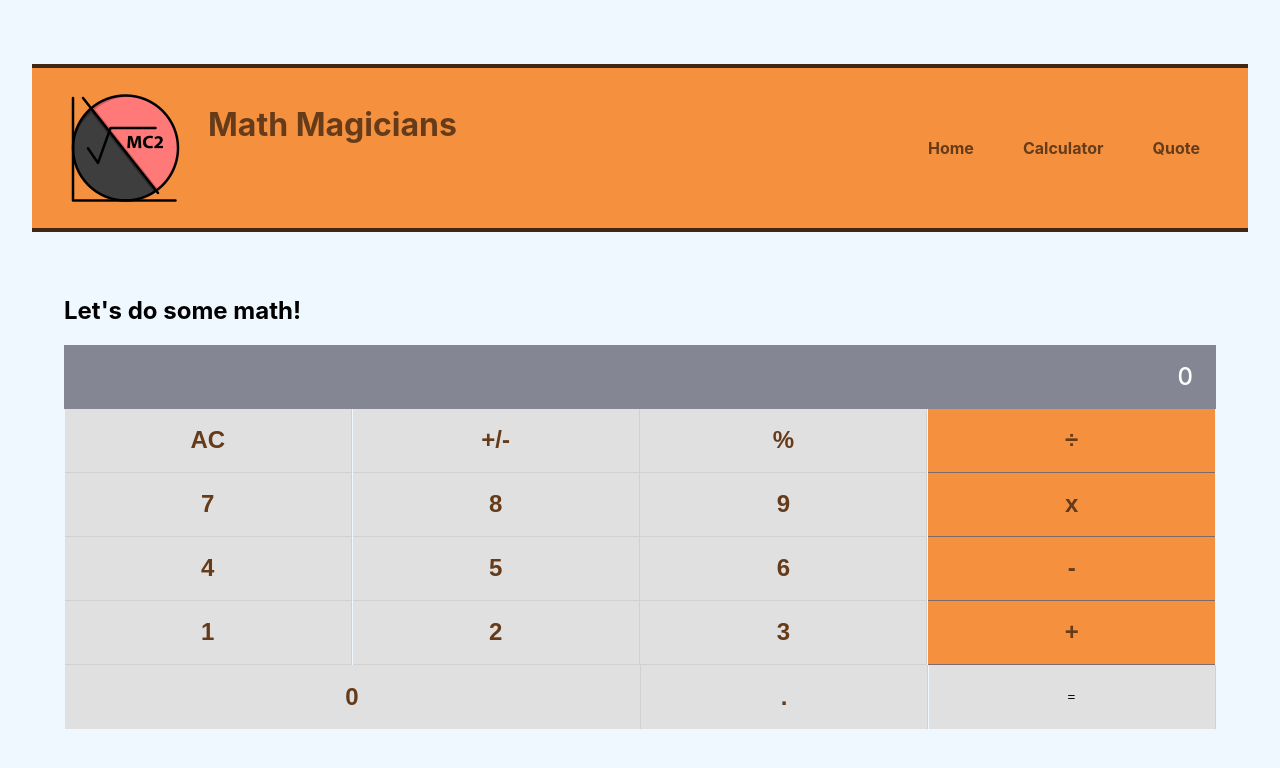
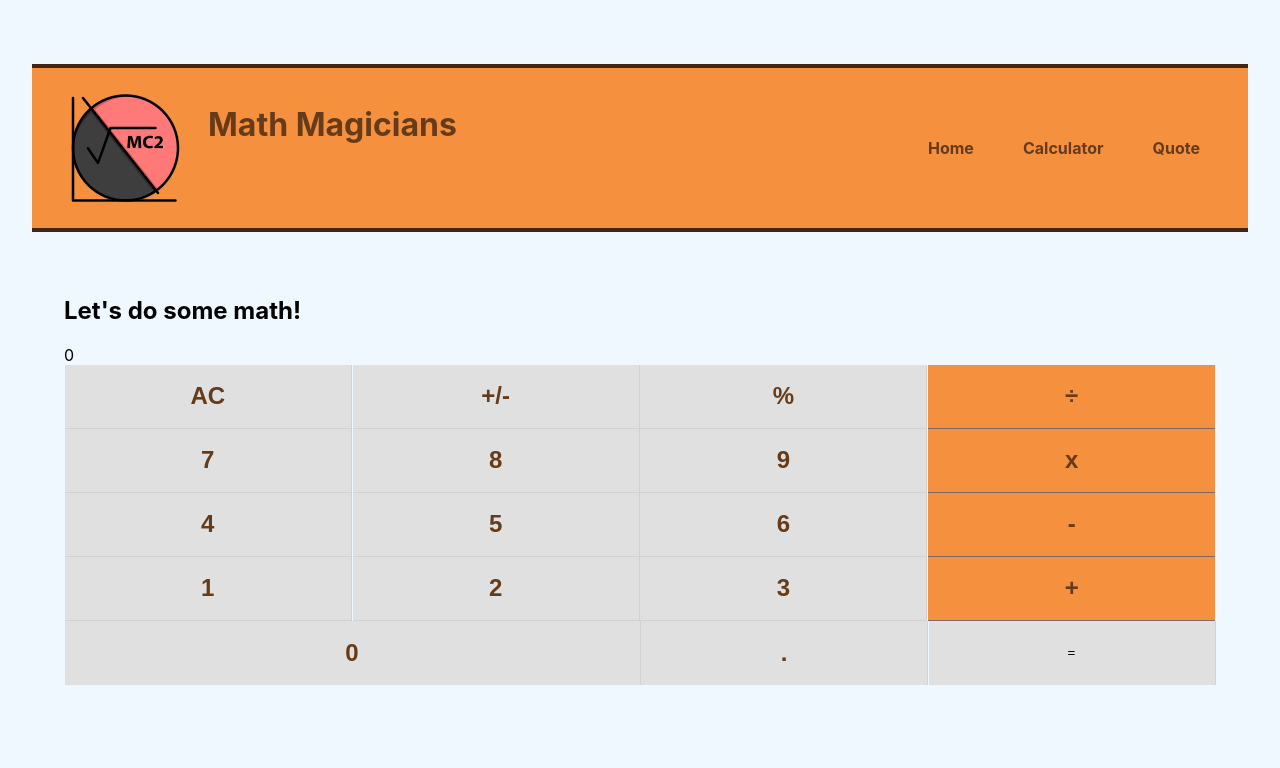
Before and after one commit to ONJoseph/math-magicians, a React (Create React App) app: page /calculator in a window 1280 px wide. Shown: the top 768 px of the page. Built offline with nearby package versions, Linux system fonts and the light colour scheme.

Commit message:
add data test id

```diff
--- a/src/components/Calculator.js
+++ b/src/components/Calculator.js
@@ -12,7 +12,7 @@ const Calculator = () => {
     <div className="container" style={{ marginTop: '4rem' }}>
       <h2 style={{ marginTop: 0 }}>Let&apos;s do some math!</h2>
       <div className="calculate">
-        <div className="screen">{ next || operation || total || 0 }</div>
+        <div data-testid="display" className="display">{ next || operation || total || 0 }</div>
         <div className="buttons">
           <div className="row">
             <button type="button" onClick={clickHandler} className="gray btn-normal">AC</button>
```
